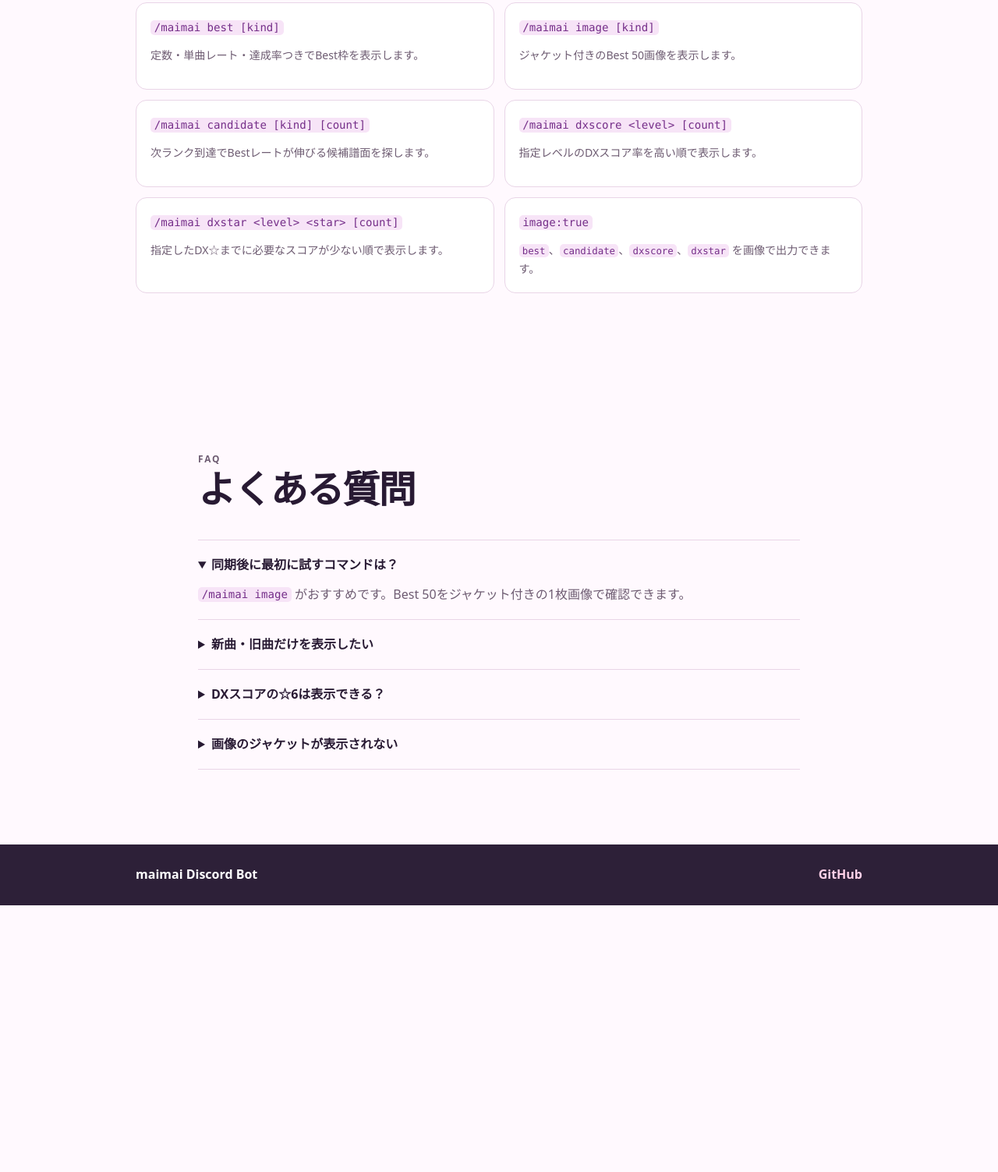
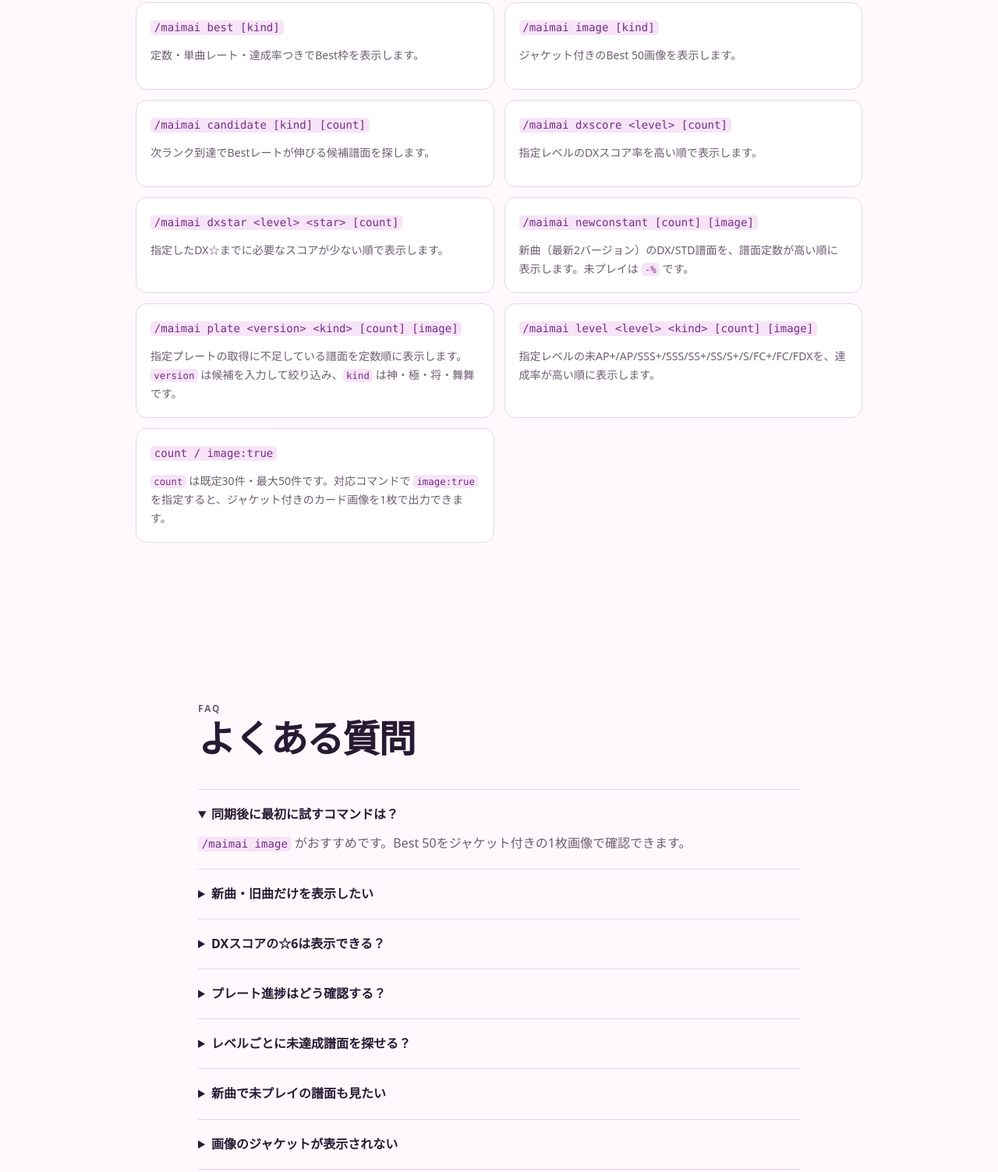
Before and after one commit to iorin-elmo/maibot, a website: page docs/index.html in a window 1280 px wide. Shown: the part 2970-4473 px from the top of the page at 78% size. Before the commit the page ends 4131 px from the top, so only its background shows below. Drawn offline with Linux system fonts and the light colour scheme.

Commit message:
Document progress commands in usage guide

```diff
--- a/docs/index.html
+++ b/docs/index.html
@@ -59,7 +59,10 @@
         <article><code>/maimai candidate [kind] [count]</code><p>次ランク到達でBestレートが伸びる候補譜面を探します。</p></article>
         <article><code>/maimai dxscore &lt;level&gt; [count]</code><p>指定レベルのDXスコア率を高い順で表示します。</p></article>
         <article><code>/maimai dxstar &lt;level&gt; &lt;star&gt; [count]</code><p>指定したDX☆までに必要なスコアが少ない順で表示します。</p></article>
-        <article><code>image:true</code><p><code>best</code>、<code>candidate</code>、<code>dxscore</code>、<code>dxstar</code> を画像で出力できます。</p></article>
+        <article><code>/maimai newconstant [count] [image]</code><p>新曲（最新2バージョン）のDX/STD譜面を、譜面定数が高い順に表示します。未プレイは <code>-%</code> です。</p></article>
+        <article><code>/maimai plate &lt;version&gt; &lt;kind&gt; [count] [image]</code><p>指定プレートの取得に不足している譜面を定数順に表示します。<code>version</code> は候補を入力して絞り込み、<code>kind</code> は神・極・将・舞舞です。</p></article>
+        <article><code>/maimai level &lt;level&gt; &lt;kind&gt; [count] [image]</code><p>指定レベルの未AP+/AP/SSS+/SSS/SS+/SS/S+/S/FC+/FC/FDXを、達成率が高い順に表示します。</p></article>
+        <article><code>count / image:true</code><p><code>count</code> は既定30件・最大50件です。対応コマンドで <code>image:true</code> を指定すると、ジャケット付きのカード画像を1枚で出力できます。</p></article>
       </div>
     </section>
 
@@ -68,6 +71,9 @@
       <details open><summary>同期後に最初に試すコマンドは？</summary><p><code>/maimai image</code> がおすすめです。Best 50をジャケット付きの1枚画像で確認できます。</p></details>
       <details><summary>新曲・旧曲だけを表示したい</summary><p><code>kind</code> に「新曲」「旧曲」「全曲」を指定できます。省略時は全曲です。</p></details>
       <details><summary>DXスコアの☆6は表示できる？</summary><p>できます。☆6は99%以上として計算されます。<code>/maimai dxstar level:14 star:6</code> のように指定してください。</p></details>
+      <details><summary>プレート進捗はどう確認する？</summary><p><code>/maimai plate version:熊 kind:神</code> のように、バージョンと目標を指定します。必要な譜面は定数が高い順に表示され、<code>image:true</code> でジャケット画像にもできます。</p></details>
+      <details><summary>レベルごとに未達成譜面を探せる？</summary><p><code>/maimai level level:14+ kind:AP</code> のように指定します。AP・FC・FDX系はコンボ／シンク状況、ランク系は現在のランクも併せて確認できます。</p></details>
+      <details><summary>新曲で未プレイの譜面も見たい</summary><p><code>/maimai newconstant</code> を使ってください。未プレイは <code>-%</code> として表示されます。全譜面の反映には無料コース向けの <code>/maimai fsync</code> が便利です。</p></details>
       <details><summary>画像のジャケットが表示されない</summary><p>ジャケット配信元への一時的な接続失敗時は、ジャケットなしで出力されます。少し時間をおいてもう一度画像出力してください。</p></details>
     </section>
   </main>
```
